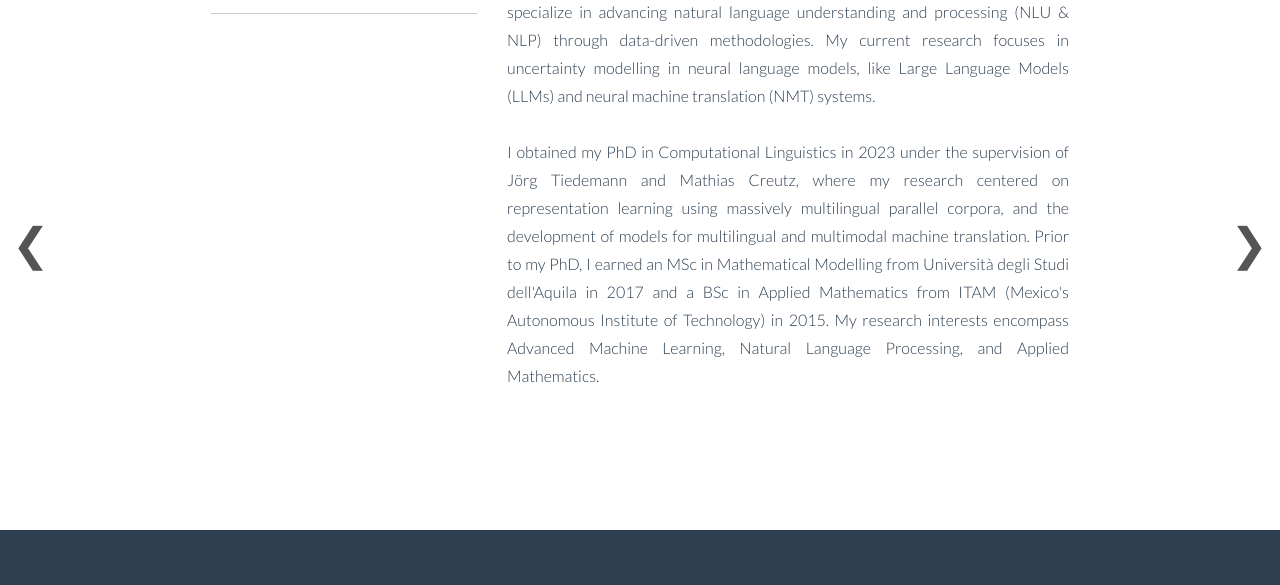
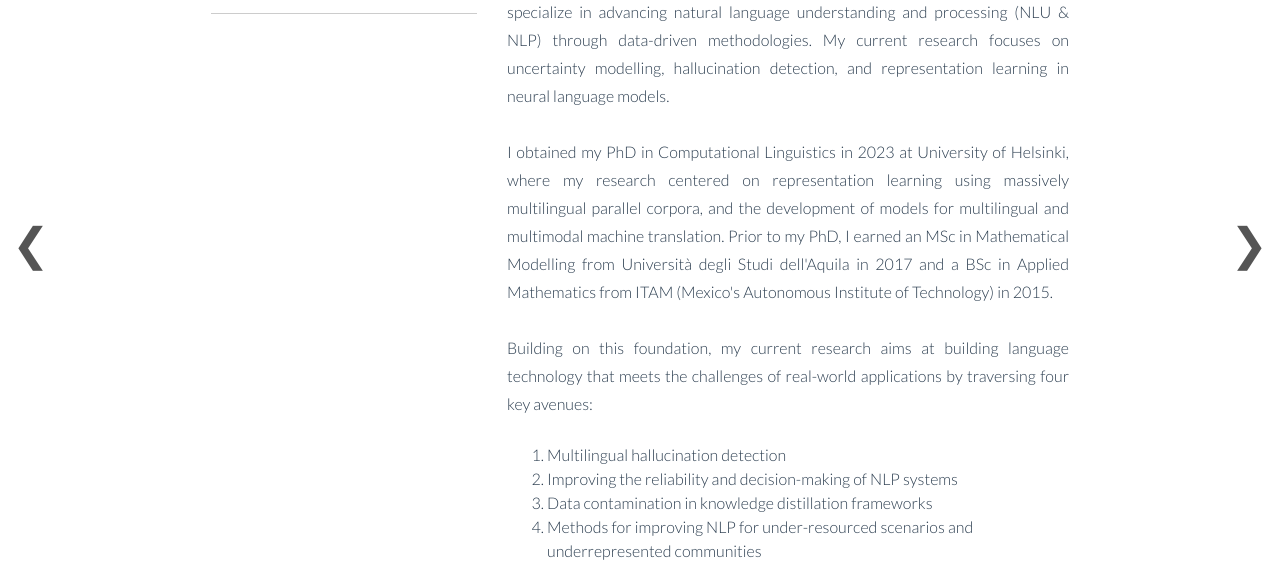
Before and after one commit to jrvc/jrvc.github.io, a plain HTML site: page index.html in a window 1280 px wide. Shown: the part 720-1305 px from the top of the page. Drawn offline with nearby package versions, Linux system fonts and the light colour scheme.

Commit message:
Update index.html

```diff
--- a/index.html
+++ b/index.html
@@ -91,16 +91,22 @@
                   </div>
                   <div class="col-lg-8 slide-style">
                     <p class="slide-p" style="font-size:100%;" >
-                      I am a posdoctoral researcher and teaching staff at the University of Helsink. I specialize in advancing natural language understanding and processing (NLU & NLP) through data-driven methodologies. My current research focuses in uncertainty modelling in neural language models, like Large Language Models (LLMs) and neural machine translation (NMT) systems.
-
-                      <br>
-                      <br>
-                      I obtained my PhD in Computational Linguistics in 2023 under the supervision of Jörg Tiedemann and Mathias Creutz, where my research centered on representation learning using massively multilingual parallel corpora, and the development of models for multilingual and multimodal machine translation. Prior to my PhD, I earned an MSc in Mathematical Modelling from Università degli Studi dell'Aquila in 2017 and a BSc in Applied Mathematics from ITAM (Mexico's Autonomous Institute of Technology) in 2015. My research interests encompass Advanced Machine Learning, Natural Language Processing, and Applied Mathematics.
-                      </p>
-
-
-
-                          </div>
+			    I am a posdoctoral researcher and teaching staff at the University of Helsink. I specialize in advancing natural language understanding and processing (NLU & NLP) through data-driven methodologies.
+			    My current research focuses on uncertainty modelling, hallucination detection, and representation learning in neural language models.
+			    <br><br>
+			    I obtained my PhD in Computational Linguistics in 2023 at University of Helsinki, where my research centered on representation learning using massively multilingual parallel corpora, and the development
+			    of models for multilingual and multimodal machine translation. Prior to my PhD, I earned an MSc in Mathematical Modelling from Università degli Studi dell'Aquila in 2017 and a BSc in Applied Mathematics
+			    from ITAM (Mexico's Autonomous Institute of Technology) in 2015.
+			    <br><br>
+			    Building on this foundation, my current research aims at building language technology that meets the challenges of real-world applications by traversing four key avenues:
+			    <ol>
+  				    <li>Multilingual hallucination detection</li>
+  				    <li>Improving the reliability and decision-making of NLP systems</li>
+  				    <li>Data contamination in knowledge distillation frameworks</li>
+				    <li>Methods for improving NLP for under-resourced scenarios and underrepresented communities</li>
+			    </ol>
+                    </p>
+                  </div>
 
                       <div class="">
                                 <p><a href="#"><i class="icon-file"></i></a> <sm>DOWNLOAD PDF</sm></p>
```
